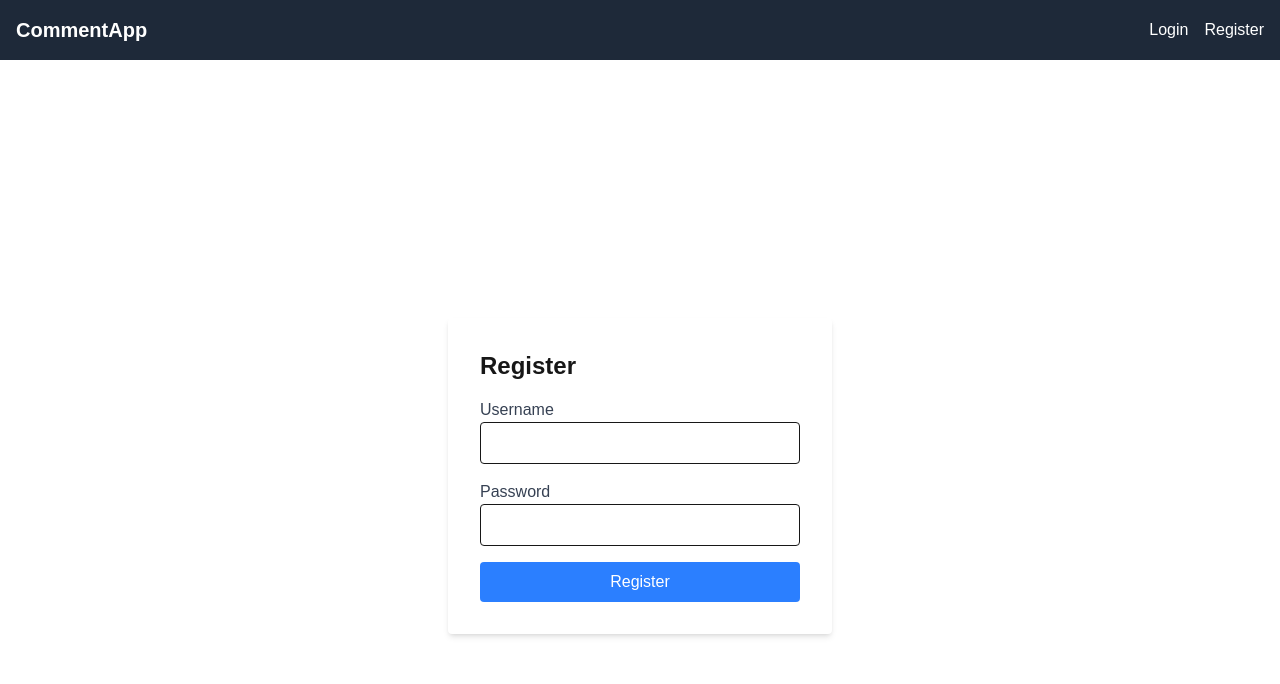
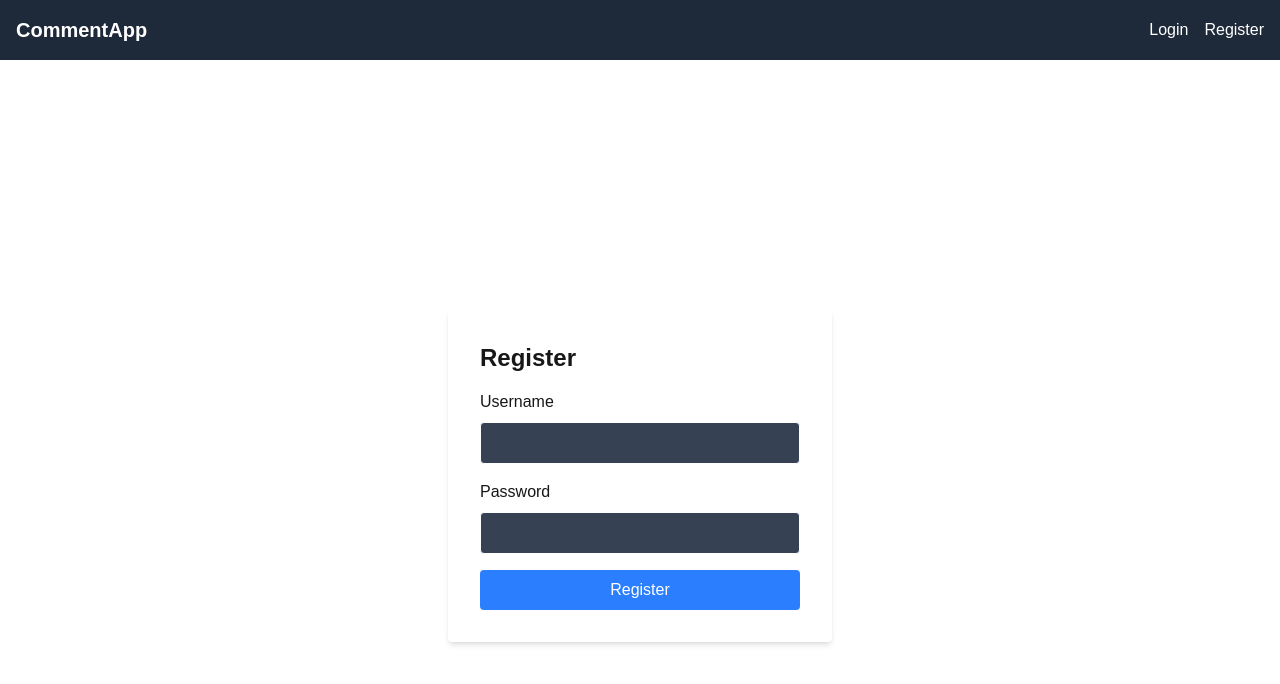
Before and after one commit to ChiR24/Comment-Backend, a Next.js app in the folder frontend/: page /register in a window 1280 px wide. Shown: the top 684 px of the page. Built offline with nearby package versions, Linux system fonts and the light colour scheme.

Commit message:
fix(ui): Improve input field visibility with white text

```diff
--- a/frontend/src/app/login/page.tsx
+++ b/frontend/src/app/login/page.tsx
@@ -42,7 +42,7 @@ export default function LoginPage() {
             name="username"
             value={username}
             onChange={(e) => setUsername(e.target.value)}
-            className="w-full px-3 py-2 border rounded"
+            className="w-full px-3 py-2 border rounded text-white bg-gray-700"
             required
           />
         </div>
@@ -54,7 +54,7 @@ export default function LoginPage() {
             name="password"
             value={password}
             onChange={(e) => setPassword(e.target.value)}
-            className="w-full px-3 py-2 border rounded"
+            className="w-full px-3 py-2 border rounded text-white bg-gray-700"
             required
           />
         </div>
--- a/frontend/src/app/register/page.tsx
+++ b/frontend/src/app/register/page.tsx
@@ -35,26 +35,30 @@ export default function RegisterPage() {
         <h1 className="text-2xl font-bold mb-4">Register</h1>
         {error && <p className="text-red-500 mb-4">{error}</p>}
         <div className="mb-4">
-          <label className="block text-gray-700">Username</label>
+          <label className="block mb-2" htmlFor="username">
+            Username
+          </label>
           <input
             type="text"
             id="username"
             name="username"
+            className="w-full px-3 py-2 border rounded text-white bg-gray-700"
             value={username}
             onChange={(e) => setUsername(e.target.value)}
-            className="w-full px-3 py-2 border rounded"
             required
           />
         </div>
         <div className="mb-4">
-          <label className="block text-gray-700">Password</label>
+          <label className="block mb-2" htmlFor="password">
+            Password
+          </label>
           <input
             type="password"
             id="password"
             name="password"
+            className="w-full px-3 py-2 border rounded text-white bg-gray-700"
             value={password}
             onChange={(e) => setPassword(e.target.value)}
-            className="w-full px-3 py-2 border rounded"
             required
           />
         </div>
--- a/frontend/src/components/CommentForm.tsx
+++ b/frontend/src/components/CommentForm.tsx
@@ -50,7 +50,7 @@ export default function CommentForm({
   return (
     <form onSubmit={handleSubmit} className="mb-6">
       <textarea
-        className="w-full p-2 border rounded text-black"
+        className="w-full p-2 border rounded text-white bg-gray-700"
         rows={3}
         value={content}
         onChange={e => setContent(e.target.value)}
```
